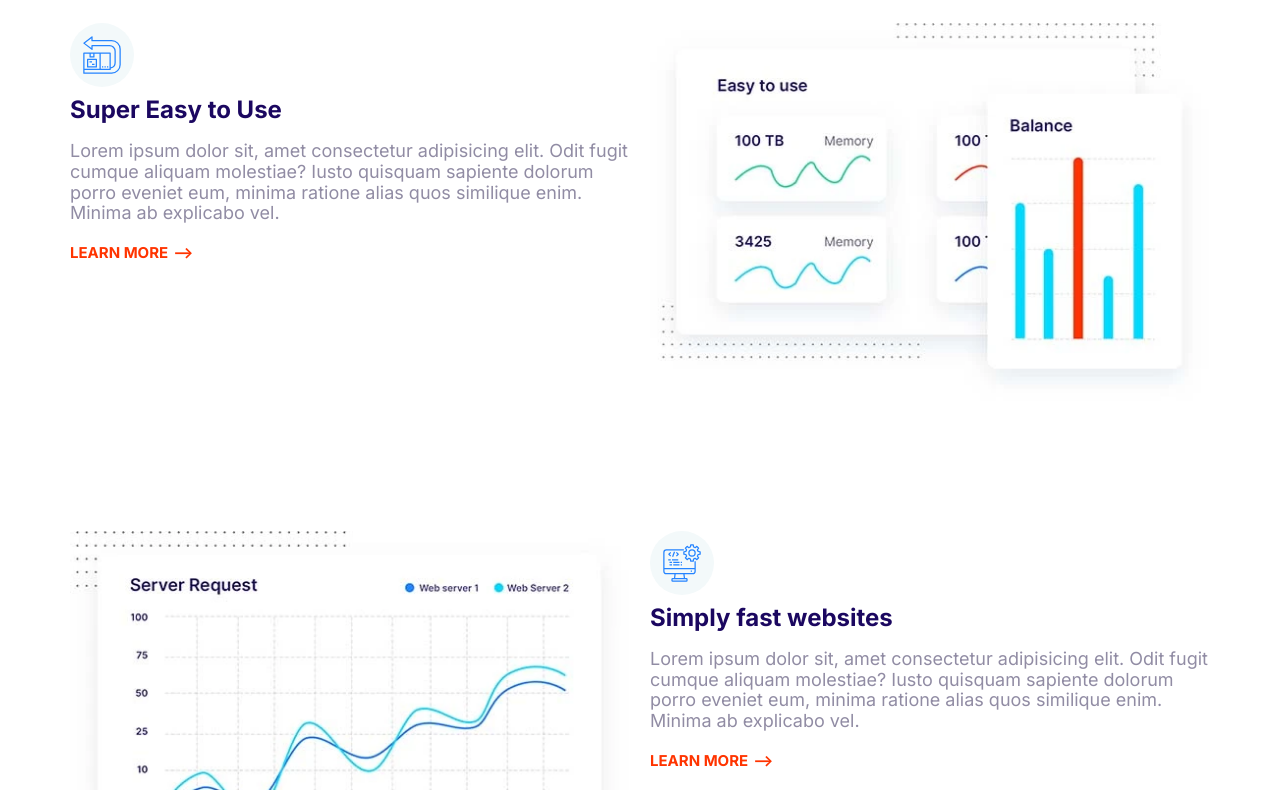
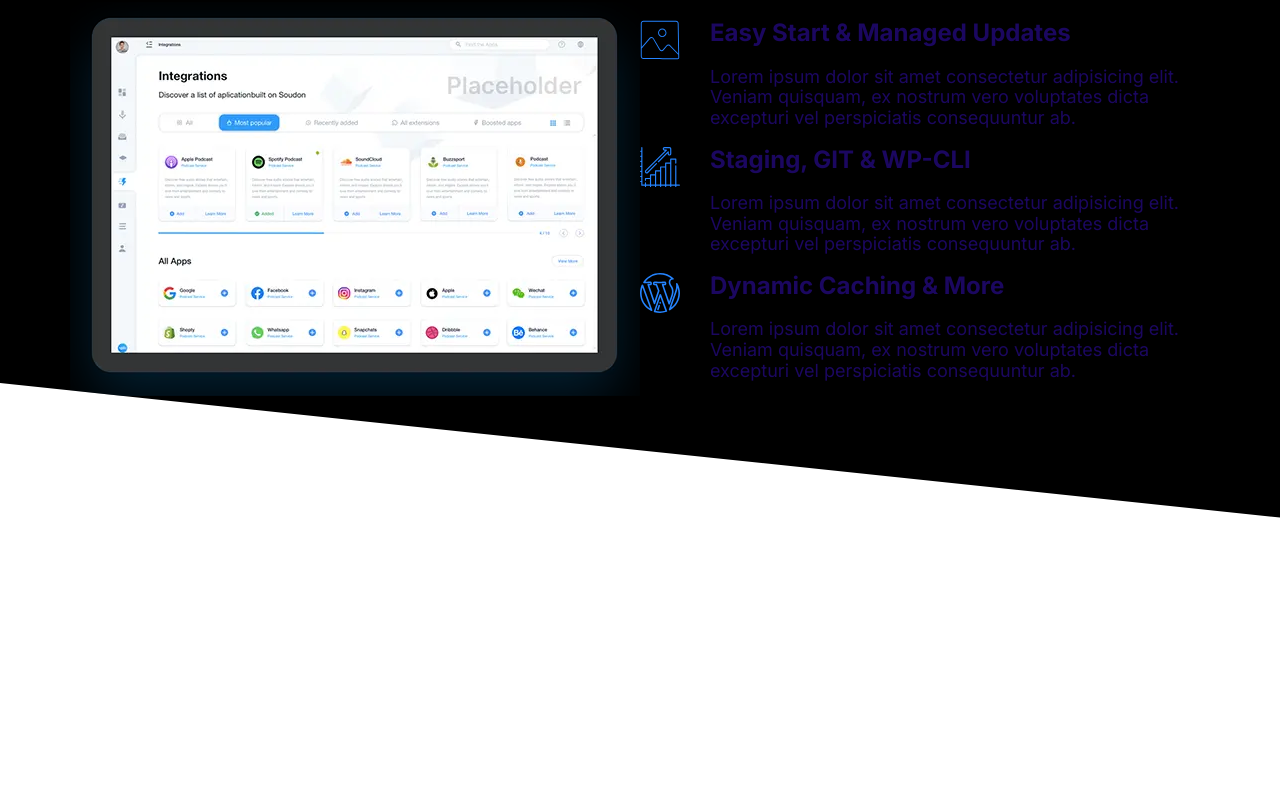
Before and after one commit to usmanshabbir756/firstweb, a plain HTML site: page index.html in a window 1280 px wide. Shown: the part 155-945 px from the top of the page. After the commit the page ends 800 px from the top, so only its background shows below. Drawn offline with Linux system fonts and the light colour scheme.

Commit message:
media showcase

```diff
--- a/css/style.css
+++ b/css/style.css
@@ -693,3 +693,22 @@ font-size: 1.6rem;
         order: 2;
     }
 }
+/* Showcase Block */
+.block-showcase__image > img {
+    width: 100%;
+  }
+
+  @media screen and (min-width: 768px) {
+    .block-showcase .grid {
+      grid-template-columns: 50% 50%;
+    }
+
+    .block-showcase__image {
+      justify-self: end;
+    }
+
+    .block-showcase__image > img {
+      width: auto;
+      max-width: 700px;
+    }
+  }
--- a/index.html
+++ b/index.html
@@ -15,126 +15,76 @@
     <link rel="stylesheet" href="css/style.css" />
   </head>
   <body>
-    <section class="bloack container">
+    <section class="block block--dark block--skewed-right block-showcase">
       <header class="block__header">
-        <h2>Host Оn Тhe Cloud to Keep Growing</h2>
-        <p>
-          Lorem ipsum, dolor sit amet consectetur adipisicing elit. Quas,
-          dolorum.
-        </p>
+        <h2>User-friendly Control Panel</h2>
       </header>
-      <article class="grid grid--1x2 feature">
-        <div class="feature__content">
-          <span class="icon-container">
-            <svg class="icon icon--primary">
-              <use xlink:href="images/sprite.svg#easy"></use>
-            </svg>
-          </span>
-          <h3 class="feature__heading">Super Easy to Use</h3>
-          <p>
-            Lorem ipsum dolor sit, amet consectetur adipisicing elit. Odit fugit
-            cumque aliquam molestiae? Iusto quisquam sapiente dolorum porro
-            eveniet eum, minima ratione alias quos similique enim. Minima ab
-            explicabo vel.
-          </p>
-          <a href="#" class="link-arrow">learn more</a>
-        </div>
-        <picture>
+      <div class="container grid grid--1x2">
+        <picture class="block-showcase__image">
           <source
-            srcset="images/easy.webp 1x, images/easy@2x.webp 2x"
             type="image/webp"
+            srcset="images/ipad.webp 1x, images/ipad@2x.webp 2x"
           />
           <source
-            srcset="images/easy.jpg 1x, images/easy@2x.jpg 2x"
-            type="image/jpg"
+            type="image/png"
+            srcset="images/ipad.png 1x, images/ipad@2x.png 2x"
           />
-          <img class="feature__image" src="images/easy.jpg" alt="" />
+          <img src="images/ipad.png" alt="" />
         </picture>
-      </article>
-      <article class="grid grid--1x2 feature">
-        <div class="feature__content">
-          <span class="icon-container">
+        <ul class="list">
+          <li>
+            <div class="media">
+              <div class="media__image">
                 <svg class="icon icon--primary">
-              <use xlink:href="images/sprite.svg#computer"></use>
+                  <use xlink:href="images/sprite.svg#snap"></use>
                 </svg>
-          </span>
-          <h3 class="feature__heading">Simply fast websites</h3>
+              </div>
+              <div class="media__body">
+                <h3 class="media__title">Easy Start & Managed Updates</h3>
                 <p>
-            Lorem ipsum dolor sit, amet consectetur adipisicing elit. Odit fugit
-            cumque aliquam molestiae? Iusto quisquam sapiente dolorum porro
-            eveniet eum, minima ratione alias quos similique enim. Minima ab
-            explicabo vel.
+                  Lorem ipsum dolor sit amet consectetur adipisicing elit.
+                  Veniam quisquam, ex nostrum vero voluptates dicta excepturi
+                  vel perspiciatis consequuntur ab.
                 </p>
-          <a href="#" class="link-arrow">learn more</a>
               </div>
-        <picture>
-          <source
-            srcset="images/fast.webp 1x, images/fast@2x.webp 2x"
-            type="image/webp"
-          />
-          <source
-            srcset="images/fast.jpg 1x, images/fast@2x.jpg 2x"
-            type="image/jpg"
-          />
-          <img class="feature__image" src="images/fast.jpg" alt="" />
-        </picture>
-      </article>
-      <article class="grid grid--1x2 feature">
-        <div class="feature__content">
-          <span class="icon-container">
+            </div>
+          </li>
+          <li>
+            <div class="media">
+              <div class="media__image">
                 <svg class="icon icon--primary">
-              <use xlink:href="images/sprite.svg#settings"></use>
+                  <use xlink:href="images/sprite.svg#growth"></use>
                 </svg>
-          </span>
-          <h3 class="feature__heading">WordPress made easy</h3>
+              </div>
+              <div class="media__body">
+                <h3 class="media__title">Staging, GIT & WP-CLI</h3>
                 <p>
-            Lorem ipsum dolor sit, amet consectetur adipisicing elit. Odit fugit
-            cumque aliquam molestiae? Iusto quisquam sapiente dolorum porro
-            eveniet eum, minima ratione alias quos similique enim. Minima ab
-            explicabo vel.
+                  Lorem ipsum dolor sit amet consectetur adipisicing elit.
+                  Veniam quisquam, ex nostrum vero voluptates dicta excepturi
+                  vel perspiciatis consequuntur ab.
                 </p>
-          <a href="#" class="link-arrow">learn more</a>
               </div>
-        <picture>
-          <source
-            srcset="images/WordPress.webp 1x, images/WordPress@2x.webp 2x"
-            type="image/webp"
-          />
-          <source
-            srcset="images/WordPress.jpg 1x, images/WordPress@2x.jpg 2x"
-            type="image/jpg"
-          />
-          <img class="feature__image" src="images/WordPress.jpg" alt="" />
-        </picture>
-      </article>
-      <article class="grid grid--1x2 feature">
-        <div class="feature__content">
-          <span class="icon-container">
+            </div>
+          </li>
+          <li>
+            <div class="media">
+              <div class="media__image">
                 <svg class="icon icon--primary">
-              <use xlink:href="images/sprite.svg#clock"></use>
+                  <use xlink:href="images/sprite.svg#wordpress"></use>
                 </svg>
-          </span>
-          <h3 class="feature__heading">24/7 Expert Support</h3>
+              </div>
+              <div class="media__body">
+                <h3 class="media__title">Dynamic Caching & More</h3>
                 <p>
-            Lorem ipsum dolor sit, amet consectetur adipisicing elit. Odit fugit
-            cumque aliquam molestiae? Iusto quisquam sapiente dolorum porro
-            eveniet eum, minima ratione alias quos similique enim. Minima ab
-            explicabo vel.
+                  Lorem ipsum dolor sit amet consectetur adipisicing elit.
+                  Veniam quisquam, ex nostrum vero voluptates dicta excepturi
+                  vel perspiciatis consequuntur ab.
                 </p>
-          <a href="#" class="link-arrow">learn more</a>
               </div>
-        <picture>
-          <source
-            srcset="images/support.webp 1x, images/support@2x.webp 2x"
-            type="image/webp"
-          />
-          <source
-            srcset="images/support.jpg 1x, images/support@2x.jpg 2x"
-            type="image/jpg"
-          />
-          <img class="feature__image" src="images/support.jpg" alt="" />
-        </picture>
-      </article>
+            </div>
+          </li>
+        </ul>
+      </div>
     </section>
   </body>
 </html>
```
Also changed, not shown: Component/media-block.html (added, +71 -0 lines). Lines whose indentation alone changed are shown as unchanged.
